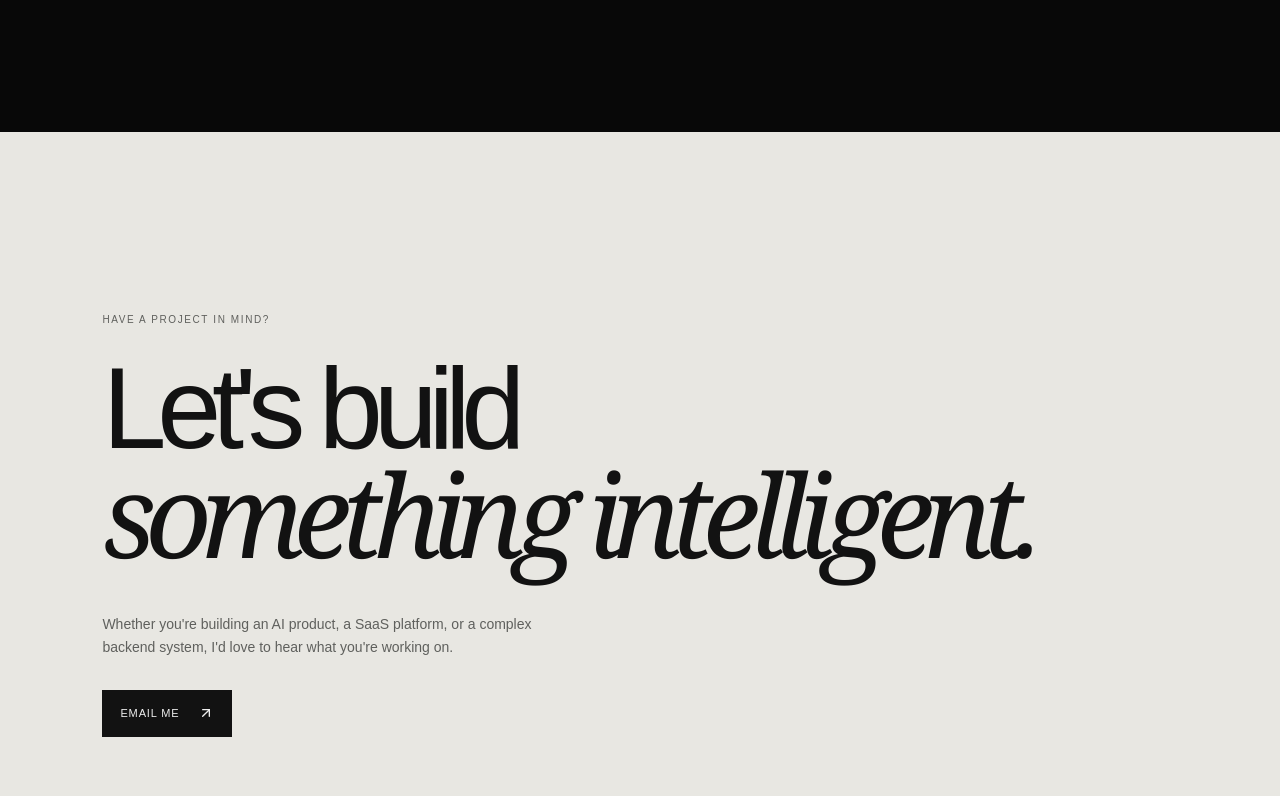
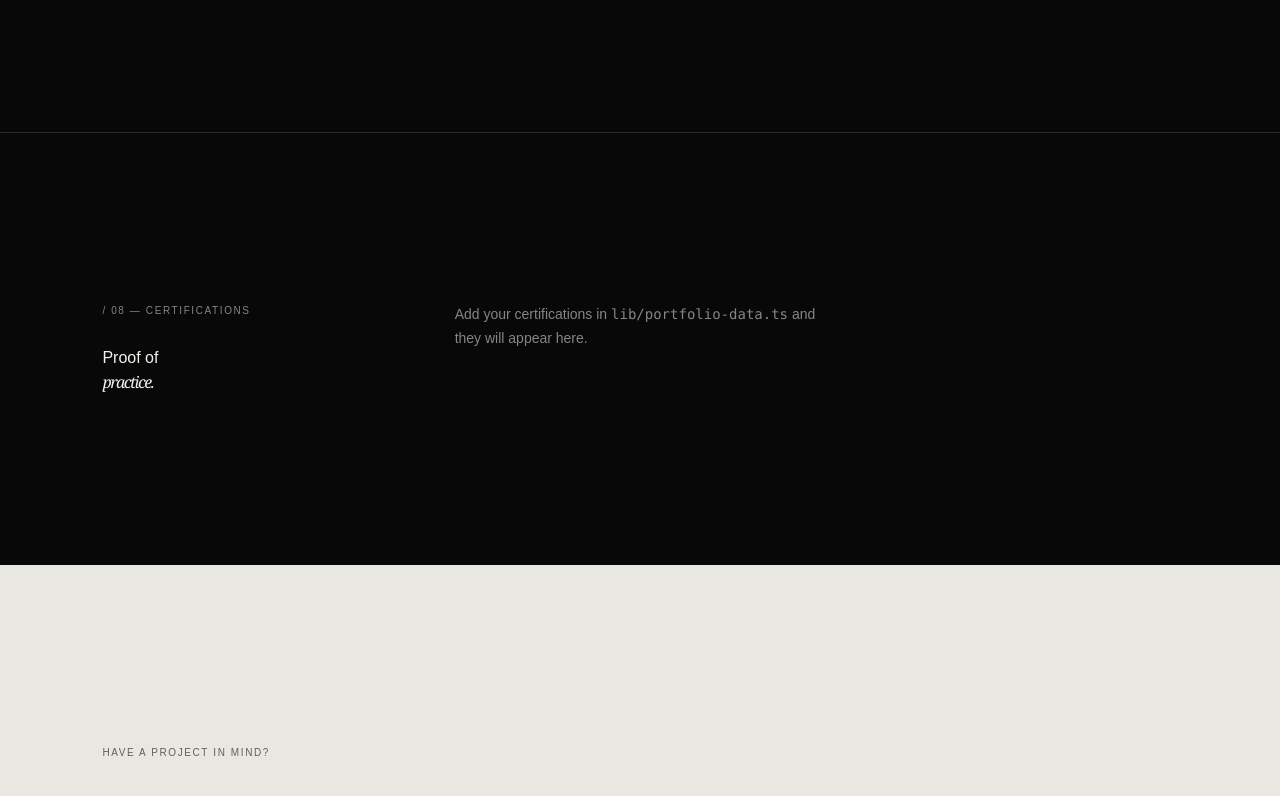
Before and after one commit to Sahibzada88/portfolio-sahibzada-abdullah-ahmad, a Next.js app: page / in a window 1280 px wide. Shown: the part 9040-9836 px from the top of the page. Built offline with nearby package versions, Linux system fonts and the light colour scheme.

Commit message:
feat: add certifications section with styling and layout adjustments\n\nAdded new certifications section with proper padding, grid layout, and hover effects.

```diff
--- a/app/page.tsx
+++ b/app/page.tsx
@@ -2,13 +2,7 @@
 
 import { useEffect, useState } from 'react'
 import { ArrowDownRight, ArrowUpRight, Menu, MoveUpRight, X } from 'lucide-react'
-
-const projects = [
-  { id: '01', name: 'MindCare.AI', type: 'AI wellness platform', year: '2025', tags: 'Flutter · FastAPI · MongoDB · LangChain', description: 'An AI-powered conversational platform combining structured assessments, conversational AI, sentiment analysis, and personalized recommendations.', tone: 'blue' },
-  { id: '02', name: 'Digital Darzi', type: 'Business management', year: '2024', tags: 'Flutter · Hive · Provider · Local Storage', description: 'A practical business management application for customer records, measurements, orders, delivery reminders, and reporting.', tone: 'paper' },
-  { id: '03', name: 'PharmaStream ERP', type: 'Offline-first desktop app', year: '2024', tags: 'Python · SQLite · CustomTkinter · PyInstaller', description: 'A desktop pharmacy ERP designed for inventory, barcode POS, reports, alerts, users, and offline-first operation.', tone: 'grid' },
-  { id: '04', name: 'AI Jobs Finder', type: 'Intelligent matching', year: '2024', tags: 'Next.js · Django · DRF · AI', description: 'A system designed to analyze candidate profiles and match them with relevant opportunities.', tone: 'mono' },
-]
+import { certifications, getDriveImageUrl, projects } from '@/lib/portfolio-data'
 
 const stack = [
   ['AI / Machine Learning', 'Python', 'Generative AI', 'RAG', 'LangChain', 'Vector Databases', 'Embeddings', 'AI Agents'],
@@ -36,7 +30,7 @@ export default function Page() {
 
     <section id="skills" className="skills section-grid"><div className="section-heading"><p className="section-kicker">/ 02 — Toolkit</p><h2>The tools<br />behind the <em>work.</em></h2></div><div className="stack-list">{stack.map(([category, ...items]) => <div className="stack-row" key={category}><p>{category}</p><div>{items.map(item => <span key={item}>{item}</span>)}</div></div>)}</div></section>
 
-    <section id="work" className="work section-grid"><div className="work-intro"><p className="section-kicker">/ 03 — Selected work</p><h2>Built for<br /><em>real life.</em></h2><p className="body-copy">A selection of products, experiments, and systems built from architecture to deployment.</p></div><div className="project-list">{projects.map((project, index) => <button className="project-item" key={project.id} onClick={() => setSelected(project)}><div className={`project-art art-${project.tone}`}><span className="art-index">{project.id}</span><span className="art-mark">{index === 0 ? '∿' : index === 1 ? '▱' : index === 2 ? '⊞' : '◎'}</span><span className="art-grid-label">{project.type}</span></div><div className="project-meta"><div><span className="project-number">{project.id}</span><h3>{project.name}</h3><p>{project.description}</p></div><div className="project-side"><span>{project.year}</span><span>{project.tags}</span><MoveUpRight size={18} /></div></div></button>)}</div></section>
+    <section id="work" className="work section-grid"><div className="work-intro"><p className="section-kicker">/ 03 — Selected work</p><h2>Built for<br /><em>real life.</em></h2><p className="body-copy">A selection of products, experiments, and systems built from architecture to deployment.</p></div><div className="project-list">{projects.map((project, index) => <button className="project-item" key={project.id} onClick={() => setSelected(project)}><div className={`project-art art-${project.tone}`} style={project.image ? { backgroundImage: `linear-gradient(180deg, transparent 45%, rgba(0,0,0,.65)), url(${getDriveImageUrl(project.image)})`, backgroundSize: 'cover', backgroundPosition: 'center' } : undefined}><span className="art-index">{project.id}</span><span className="art-mark">{index === 0 ? '∿' : index === 1 ? '▱' : index === 2 ? '⊞' : '◎'}</span><span className="art-grid-label">{project.type}</span></div><div className="project-meta"><div><span className="project-number">{project.id}</span><h3>{project.name}</h3><p>{project.description}</p></div><div className="project-side"><span>{project.year}</span><span>{project.tags}</span><MoveUpRight size={18} /></div></div></button>)}</div></section>
 
     <section className="architecture"><div className="architecture-head section-grid"><div><p className="section-kicker">/ 04 — AI engineering</p><h2>Beyond the<br /><em>interface.</em></h2></div><p className="body-copy">I build the systems behind intelligent products — where data, models, and thoughtful software meet.</p></div><div className="pipeline"><div className="pipeline-line" />{['User', 'Application', 'API', 'AI / RAG Layer', 'Vector Database', 'LLM', 'Response'].map((item, i) => <div className="pipeline-node" key={item}><span className="pipeline-dot">{String(i + 1).padStart(2, '0')}</span><strong>{item}</strong><small>{['input', 'experience', 'orchestration', 'context + tools', 'embeddings', 'generation', 'output'][i]}</small></div>)}</div><div className="architecture-tags">{['Prompt engineering', 'Embeddings', 'Retrieval', 'Reranking', 'Context', 'Generation', 'Evaluation'].map(tag => <span key={tag}>{tag}</span>)}</div></section>
 
@@ -46,11 +40,13 @@ export default function Page() {
 
     <section id="about" className="about section-grid"><div className="about-monogram">SA<span>+</span></div><div><p className="section-kicker">/ 07 — About</p><h2>Engineer by discipline.<br /><em>Builder by nature.</em></h2><p className="about-copy">I&apos;m Sahibzada Abdullah Ahmad, an AI Engineer and Full Stack Developer focused on building practical software products powered by modern AI.</p><p className="about-copy">My work sits between intelligent systems and real-world applications — from RAG pipelines and AI assistants to scalable APIs, business software, and modern web experiences.</p><a className="text-link" href="https://github.com" target="_blank" rel="noreferrer">More on GitHub <ArrowUpRight size={15} /></a></div></section>
 
-    <section className="contact"><div className="contact-inner"><p className="eyebrow">HAVE A PROJECT IN MIND?</p><h2>Let&apos;s build<br /><em>something intelligent.</em></h2><p>Whether you&apos;re building an AI product, a SaaS platform, or a complex backend system, I&apos;d love to hear what you&apos;re working on.</p><a className="button button-light" href="mailto:sahibzadaabdullah8@gmail.com">Email me <ArrowUpRight size={16} /></a><div className="contact-links"><a href="https://linkedin.com" target="_blank" rel="noreferrer">LinkedIn</a><a href="https://github.com" target="_blank" rel="noreferrer">GitHub</a><a href="mailto:sahibzadaabdullah8@gmail.com">sahibzadaabdullah8@gmail.com</a></div></div></section>
+    <section id="certifications" className="certifications section-grid"><div><p className="section-kicker">/ 08 — Certifications</p><h2>Proof of<br /><em>practice.</em></h2></div><div className="certification-list">{certifications.length ? certifications.map(certification => <a className="certification-item" href={certification.link || '#'} target="_blank" rel="noreferrer" key={`${certification.name}-${certification.issuer}`}><div><span>{certification.year}</span><h3>{certification.name}</h3><p>{certification.issuer}</p></div><ArrowUpRight size={18} /></a>) : <p className="body-copy">Add your certifications in <code>lib/portfolio-data.ts</code> and they will appear here.</p>}</div></section>
+
+    <section id="contact" className="contact"><div className="contact-inner"><p className="eyebrow">HAVE A PROJECT IN MIND?</p><h2>Let&apos;s build<br /><em>something intelligent.</em></h2><p>Whether you&apos;re building an AI product, a SaaS platform, or a complex backend system, I&apos;d love to hear what you&apos;re working on.</p><a className="button button-light" href="mailto:sahibzadaabdullah8@gmail.com">Email me <ArrowUpRight size={16} /></a><div className="contact-links"><a href="https://linkedin.com" target="_blank" rel="noreferrer">LinkedIn</a><a href="https://github.com" target="_blank" rel="noreferrer">GitHub</a><a href="mailto:sahibzadaabdullah8@gmail.com">sahibzadaabdullah8@gmail.com</a></div></div></section>
 
     <footer><div className="footer-name">ABDULLAH</div><div className="footer-bottom"><span>AI Engineer<br />Full Stack Developer<br />Pakistan</span><span>© 2026 Sahibzada Abdullah Ahmad</span><span>Back to top <a href="#top">↑</a></span></div></footer>
     {menuOpen && <div className="nav-overlay"><p className="eyebrow">Navigation / 00</p>{[['01', 'Work', '#work'], ['02', 'Experience', '#experience'], ['03', 'Skills', '#skills'], ['04', 'About', '#about'], ['05', 'Contact', '#contact']].map(([n, label, href]) => <a href={href} onClick={() => setMenuOpen(false)} key={label}><span>{n}</span>{label}<ArrowUpRight size={24} /></a>)}</div>}
-    {selected && <div className="project-modal" role="dialog" aria-modal="true"><button className="modal-close" onClick={() => setSelected(null)} aria-label="Close project details"><X /></button><div className={`modal-art art-${selected.tone}`}><span>{selected.id}</span><strong>{selected.name}</strong></div><p className="section-kicker">{selected.type} / {selected.year}</p><h2>{selected.name}</h2><p className="modal-description">{selected.description}</p><div className="modal-details"><span>Technology</span><strong>{selected.tags}</strong></div><a className="text-link" href="https://github.com" target="_blank" rel="noreferrer">View project on GitHub <ArrowUpRight size={15} /></a></div>}
+    {selected && <div className="project-modal" role="dialog" aria-modal="true"><button className="modal-close" onClick={() => setSelected(null)} aria-label="Close project details"><X /></button><div className={`modal-art art-${selected.tone}`} style={selected.image ? { backgroundImage: `linear-gradient(180deg, transparent 35%, rgba(0,0,0,.75)), url(${getDriveImageUrl(selected.image)})`, backgroundSize: 'cover', backgroundPosition: 'center' } : undefined}><span>{selected.id}</span><strong>{selected.name}</strong></div><p className="section-kicker">{selected.type} / {selected.year}</p><h2>{selected.name}</h2><p className="modal-description">{selected.description}</p><div className="modal-details"><span>Technology</span><strong>{selected.tags}</strong></div><a className="text-link" href={selected.link} target="_blank" rel="noreferrer">View project <ArrowUpRight size={15} /></a></div>}
   </main>
 }
 
--- /dev/null
+++ b/lib/portfolio-data.ts
@@ -0,0 +1,77 @@
+export type Project = {
+  id: string
+  name: string
+  type: string
+  year: string
+  tags: string
+  description: string
+  tone: 'blue' | 'paper' | 'grid' | 'mono'
+  link: string
+  image: string
+}
+
+export type Certification = {
+  name: string
+  issuer: string
+  year: string
+  link: string
+}
+
+// Add or edit your projects here. For Google Drive images, paste the file URL.
+export const projects: Project[] = [
+  {
+    id: '01',
+    name: 'MindCare.AI',
+    type: 'AI wellness platform',
+    year: '2025',
+    tags: 'Flutter · FastAPI · MongoDB · LangChain',
+    description: 'An AI-powered conversational platform combining structured assessments, conversational AI, sentiment analysis, and personalized recommendations.',
+    tone: 'blue',
+    link: 'https://github.com',
+    image: '',
+  },
+  {
+    id: '02',
+    name: 'Digital Darzi',
+    type: 'Business management',
+    year: '2024',
+    tags: 'Flutter · Hive · Provider · Local Storage',
+    description: 'A practical business management application for customer records, measurements, orders, delivery reminders, and reporting.',
+    tone: 'paper',
+    link: 'https://github.com',
+    image: '',
+  },
+  {
+    id: '03',
+    name: 'PharmaStream ERP',
+    type: 'Offline-first desktop app',
+    year: '2024',
+    tags: 'Python · SQLite · CustomTkinter · PyInstaller',
+    description: 'A desktop pharmacy ERP designed for inventory, barcode POS, reports, alerts, users, and offline-first operation.',
+    tone: 'grid',
+    link: 'https://github.com',
+    image: '',
+  },
+  {
+    id: '04',
+    name: 'AI Jobs Finder',
+    type: 'Intelligent matching',
+    year: '2024',
+    tags: 'Next.js · Django · DRF · AI',
+    description: 'A system designed to analyze candidate profiles and match them with relevant opportunities.',
+    tone: 'mono',
+    link: 'https://github.com',
+    image: '',
+  },
+]
+
+// Add your certifications here. They automatically appear in the Certifications section.
+export const certifications: Certification[] = [
+  // { name: 'Certification name', issuer: 'Issuing organization', year: '2025', link: 'https://...' },
+]
+
+export function getDriveImageUrl(url: string) {
+  if (!url) return ''
+  const match = url.match(/\/file\/d\/([^/]+)/) || url.match(/[?&]id=([^&]+)/)
+  return match ? `https://drive.google.com/uc?export=view&id=${match[1]}` : url
+}
```
Also changed, not shown: app/globals.css.
